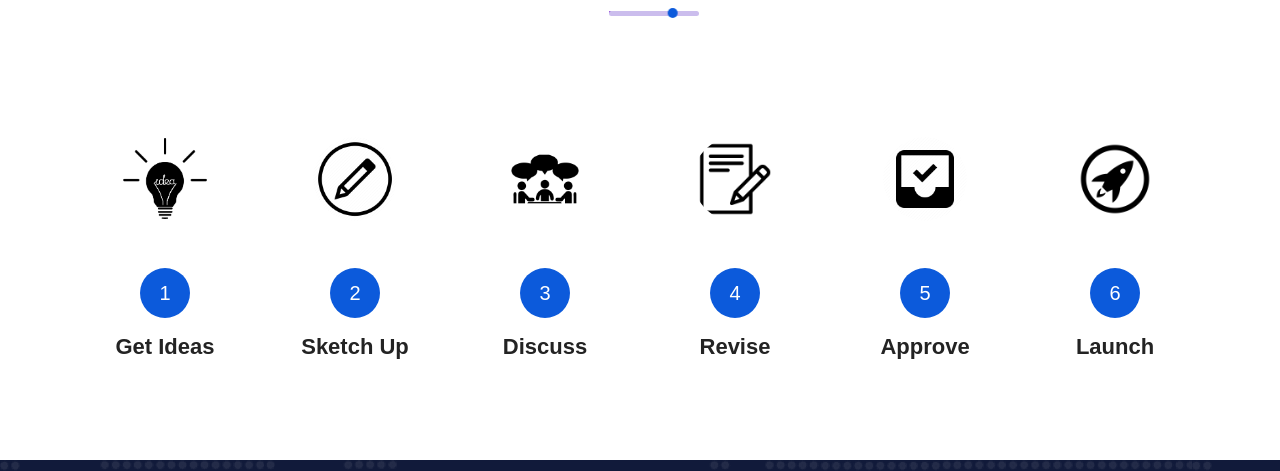
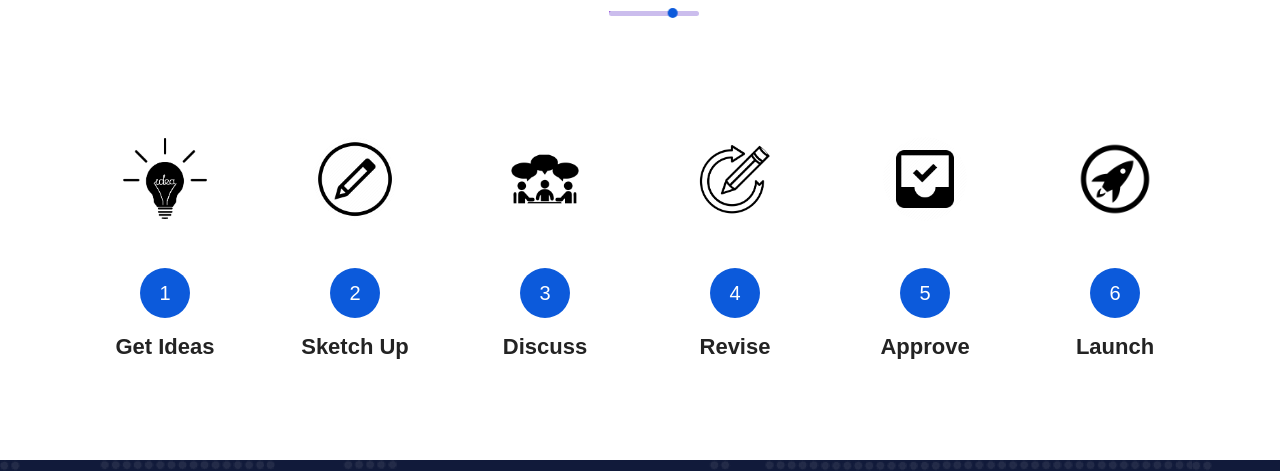
Before and after one commit to YUVA-Foundation/Actics-Website, a plain HTML site: page index.html in a window 1280 px wide. Shown: the part 2700-3171 px from the top of the page. Drawn offline with nearby package versions, Linux system fonts and the light colour scheme; a script that the page names is missing; a web font is replaced by a local one.

Commit message:
revise icon changed

```diff
--- a/index.html
+++ b/index.html
@@ -435,7 +435,7 @@
 				<div class="col-lg-2 col-sm-2 col-xs-12">
 					<div class="single_process">
 						<div class="single_process_thumb" style="width: 65%;">
-							<img src="assets/images/r.png" alt="" />
+							<img src="assets/images/revise.png" alt="" />
 						</div>
 						<div class="single_process_number">
 							<div class="single_process_number_inner">
```
Also changed, not shown: assets/images/revise.png (added).
